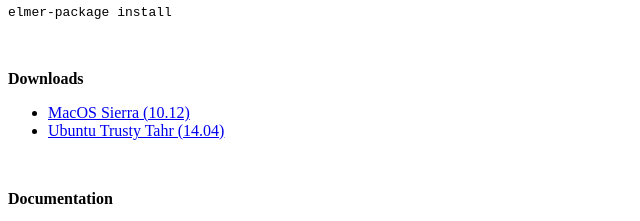
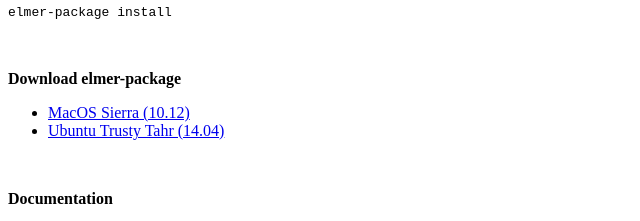
Before and after one commit to brian-watkins/elmer-package-server, a website: page app/public/index.html in a window 1280 px wide. Shown: the part 477-698 px from the top of the page, 0-640 px from the left. Drawn offline with Linux system fonts and the light colour scheme.

Commit message:
Made download links more explicit

```diff
--- a/app/public/index.html
+++ b/app/public/index.html
@@ -47,7 +47,7 @@
 <br />
 
 <p>
-<b>Downloads</b>
+<b>Download elmer-package</b>
 <ul>
 <li>
   <a href="/downloads/elmer-package-0.1-darwin.tar.gz">MacOS Sierra (10.12)</a>
```
